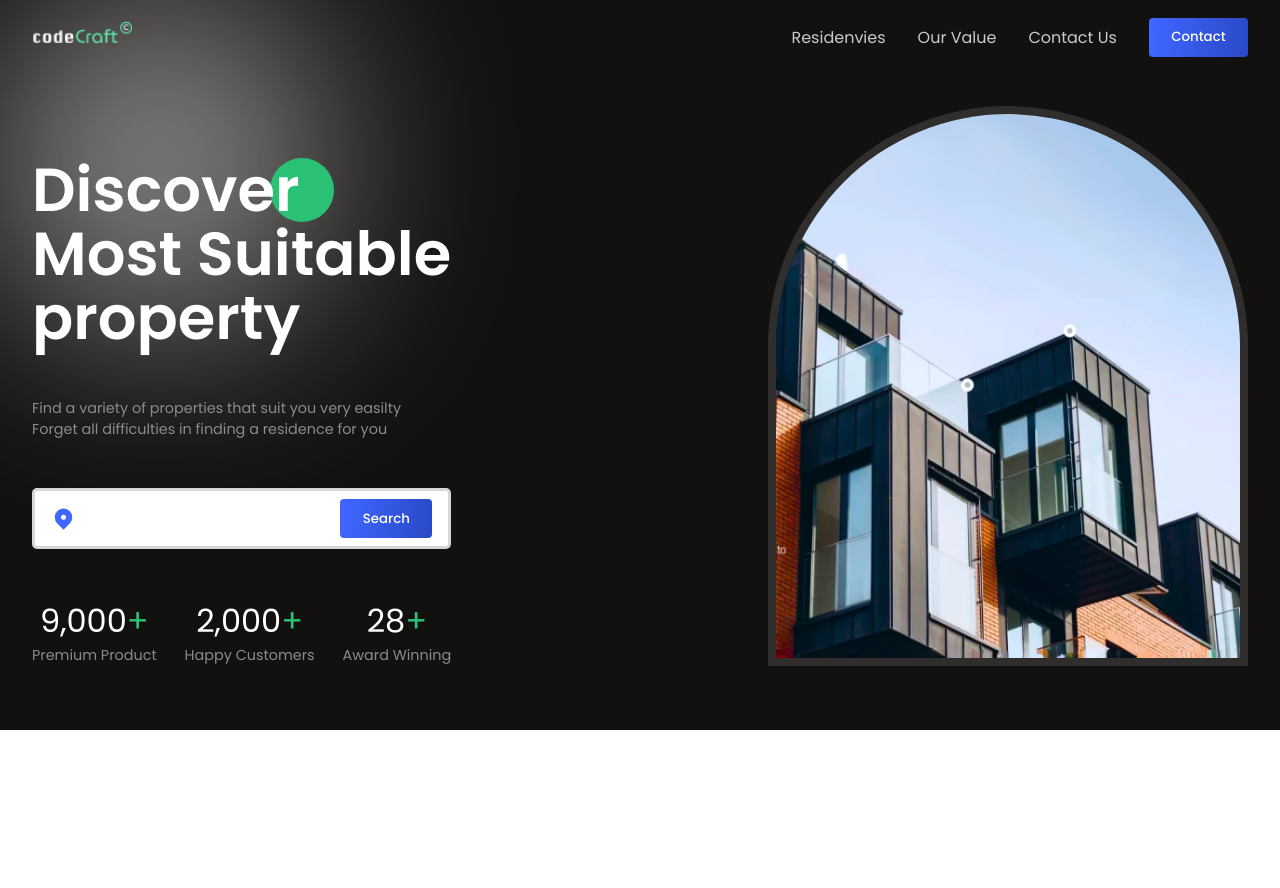
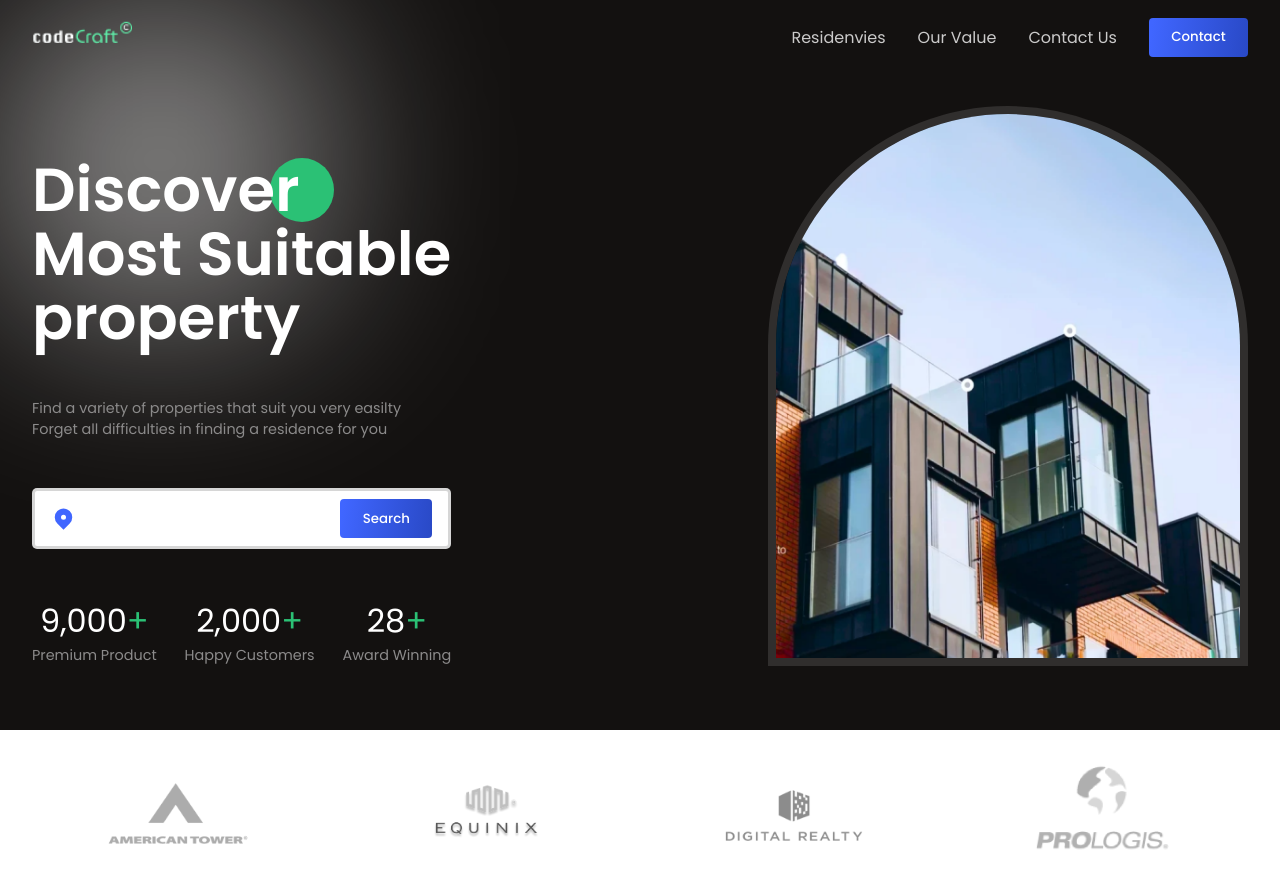
Before and after one commit to CodeCraft2016/EasyLivingFinds, a React (Vite) app: page / in a window 1280 px wide. Shown: the top 888 px of the page. Before the commit the page ends 800 px from the top, so only its background shows below. Built offline with nearby package versions, Linux system fonts and the light colour scheme.

Commit message:
style the companies section

```diff
--- a/src/App.jsx
+++ b/src/App.jsx
@@ -1,5 +1,6 @@
 import Header from './components/Header/Header'
 import Hero from './components/Hero'
+import Companies from './components/Companies/Companies'
 import './App.css'
 function App() {
   return (
@@ -8,7 +9,9 @@
         <div className='white-gradient'/>
           <Header/>
           <Hero/>
+
       </div>
+      <Companies/>
 
     </div>
   );
--- a/src/components/Companies/Companies.css
+++ b/src/components/Companies/Companies.css
@@ -0,0 +1,10 @@
+.c-container{
+    justify-content: space-around;
+    gap: 1rem;
+
+}
+
+.c-container>img{
+    width: 9rem;
+
+}
--- a/src/components/Companies/Companies.jsx
+++ b/src/components/Companies/Companies.jsx
@@ -1,9 +1,16 @@
 import React from 'react'
 import './Companies.css'
 
-const Companies = () =>{
+const Companies = () => {
 
-    return( <div>Companies</div> )
+    return( <section className='c-wrapper'>
+        <div className="paddings innerWidth flexCenter c-container">
+            <img src="./tower.png" alt="" />
+            <img src="./equinix.png" alt="" />
+            <img src="./realty.png" alt="" />
+            <img src="./prologis.png" alt="" />
+        </div>
+         </section> )
 }
 
 export default Companies
```
